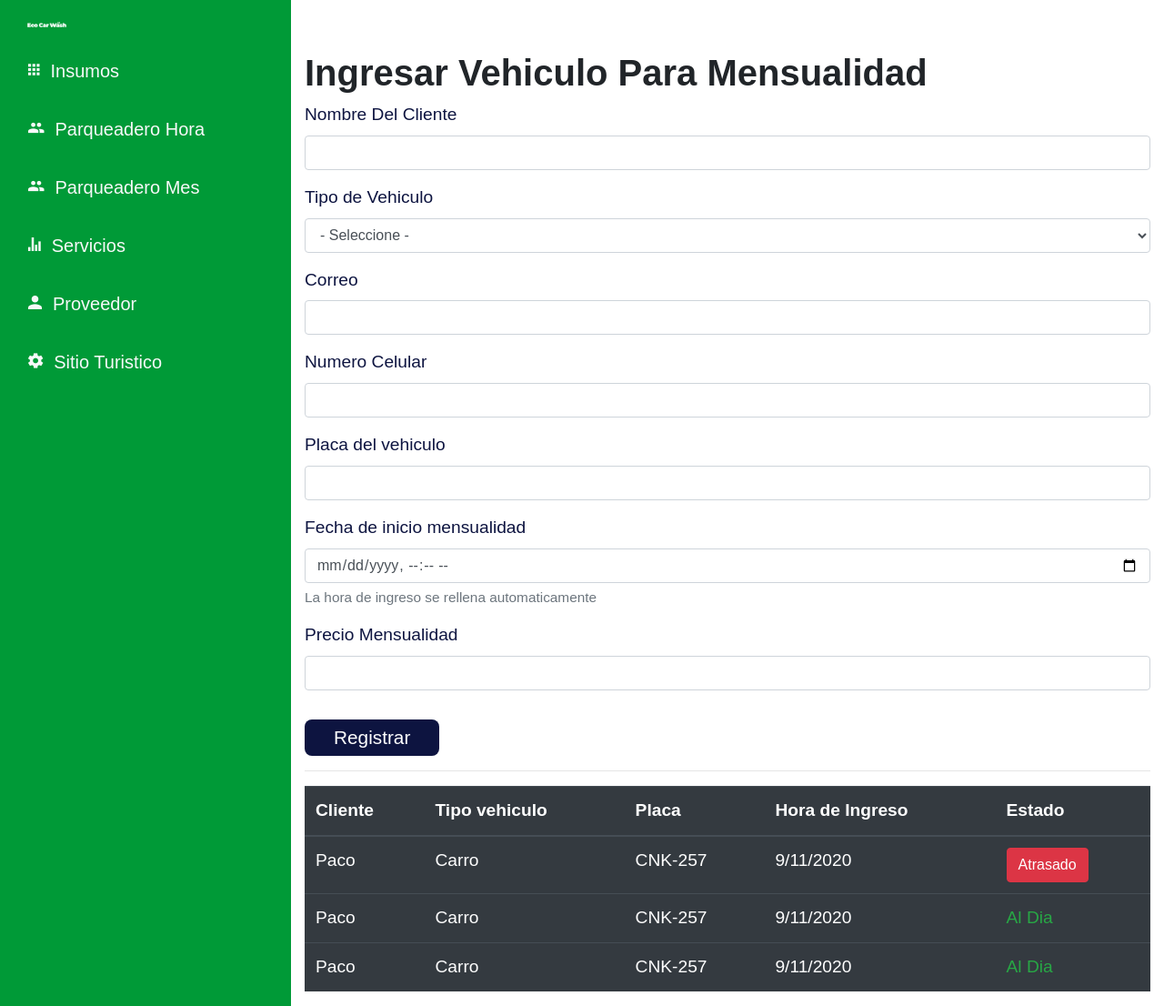
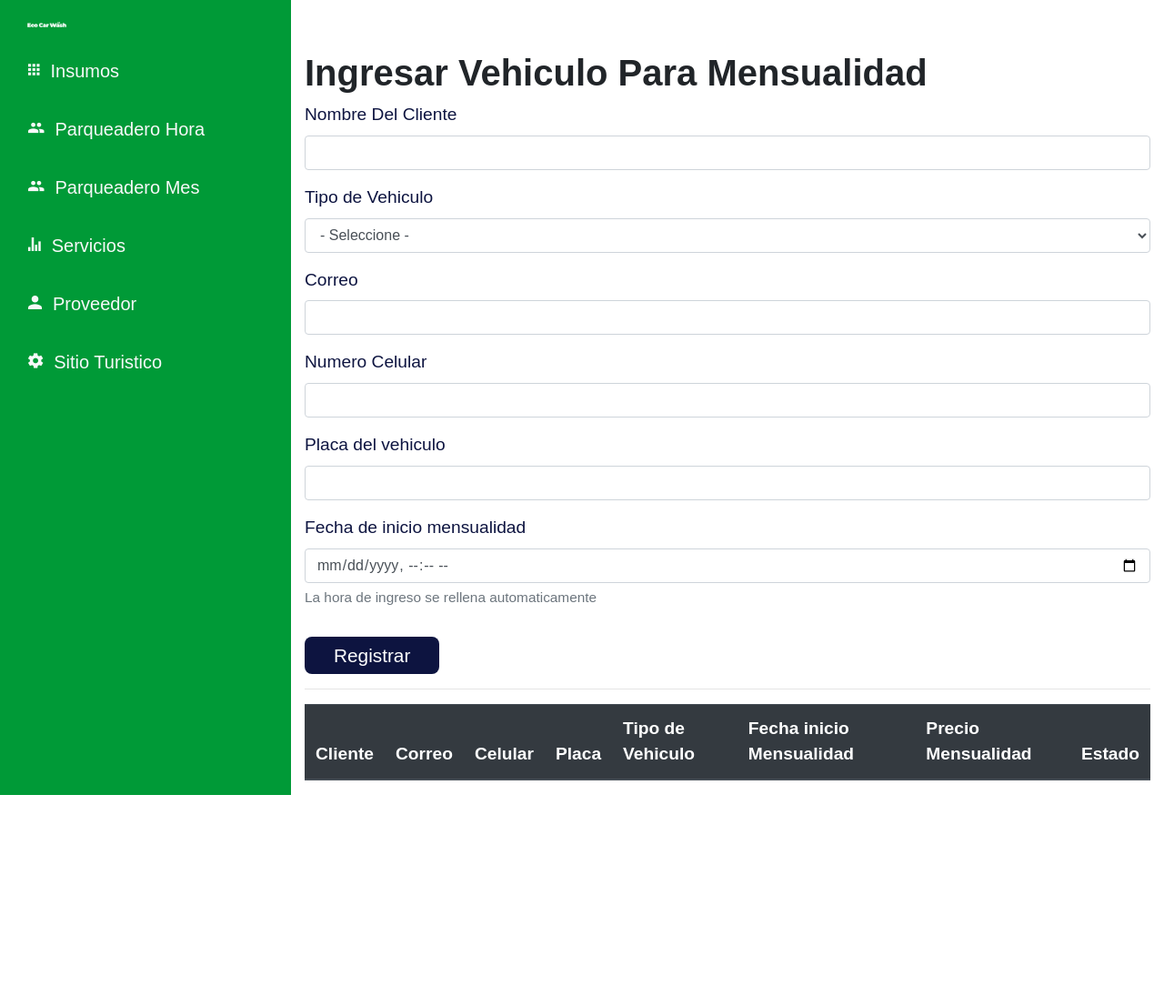
Before and after one commit to sgiraldo776/eco-car-wash, a PHP site: page /Admin/parqueadero/form-parqueadero-mes.php in a window 1280 px wide. Shown: the whole page at 91% size. After the commit the page ends 874 px from the top, so only its background shows below. Run offline with PHP 8.4, Linux system fonts and the light colour scheme; tables that the repository leaves empty or names only in its code hold one stand-in row (values such as "Sample post"); lists and menus that the app fills with data are empty.

Commit message:
Listar parqueadero listo

```diff
--- a/Admin/parqueadero/form-parqueadero-mes.php
+++ b/Admin/parqueadero/form-parqueadero-mes.php
@@ -1,3 +1,6 @@
+<?php
+    require "../../conexion.php";
+?>
 <!DOCTYPE html>
 <html lang="en">
 <head>
@@ -63,10 +66,6 @@
                     <input class="form-control" type="datetime-local" name="hora">
                     <small class="form-text text-muted">La hora de ingreso se rellena automaticamente</small>
                 </div>
-                <div class="form-group">
-                    <label>Precio Mensualidad</label>
-                    <input class="form-control" type="number" name="preciomes">
-                </div>
                 <input type="submit" class="btn btn-color" value="Registrar">
             </form>
             <hr>
@@ -74,34 +73,48 @@
                 <thead>
                     <tr>
                         <th scope="col">Cliente</th>
-                        <th scope="col">Tipo vehiculo</th>
+                        <th scope="col">Correo</th>
+                        <th scope="col">Celular</th>
                         <th scope="col">Placa</th>
-                        <th scope="col">Hora de Ingreso</th>
+                        <th scope="col">Tipo de Vehiculo</th>
+                        <th scope="col">Fecha inicio Mensualidad</th>
+                        <th scope="col">Precio Mensualidad</th>
                         <th scope="col">Estado</th>
                     </tr>
                 </thead>
                 <tbody>
+                    <?php
+                    $sel = $conn->query("SELECT p.Cliente,p.Correo,p.Celular,p.placa,p.tipo_vehiculo,p.hora_ingreso,tp.precio FROM tblparqueadero as p INNER JOIN tbltipoparqueo as tp ON p.id_parqueo=tp.id_parqueo WHERE p.id_parqueo=2 OR p.id_parqueo=6");
+
+                    while ($row=$sel->fetch_assoc()) {
+                    ?>
                     <tr>
-                        <td>Paco</td>
-                        <td>Carro</td>
-                        <td>CNK-257</td>
-                        <td>9/11/2020</td>
+                        <td><?php echo $row['Cliente'] ?></td>
+                        <td><?php echo $row['Correo'] ?></td>
+                        <td><?php echo $row['Celular'] ?></td>
+                        <td><?php echo $row['placa'] ?></td>
+                        <td><?php echo $row['tipo_vehiculo'] ?></td>
+                        <td><?php echo $row['hora_ingreso'] ?></td>
+                        <td><?php echo $row['precio'] ?></td>
+                        <?php
+                        $fecha1= new DateTime($row['hora_ingreso']);
+                        $fecha2= new DateTime("now");
+                        $diff = $fecha1->diff($fecha2);
+
+                        if (($diff->days)>30) {
+                        ?>
                         <td><button class="btn btn-danger">Atrasado</button></td>
+                        <?php
+                        }else{
+                        ?>
+                        <td class="text-success">Al Dia</button></td>
+                        <?php
+                        }
+                        ?>
                     </tr>
-                    <tr>
-                        <td>Paco</td>
-                        <td>Carro</td>
-                        <td>CNK-257</td>
-                        <td>9/11/2020</td>
-                        <td class="text-success">Al Dia</td>
-                    </tr>
-                    <tr>
-                        <td>Paco</td>
-                        <td>Carro</td>
-                        <td>CNK-257</td>
-                        <td>9/11/2020</td>
-                        <td class="text-success">Al Dia</td>
-                    </tr>
+                    <?php
+                    }
+                    ?>
                 </tbody>
             </table>
         </div>
```
Also changed, not shown: Admin/parqueadero/form-parqueadero-hra.php (+19 -16 lines), Admin/parqueadero/ingr-parqueadero-hra.php (+9 -4 lines), Admin/parqueadero/ingr-parqueadero-mes.php (+6 -2 lines).
